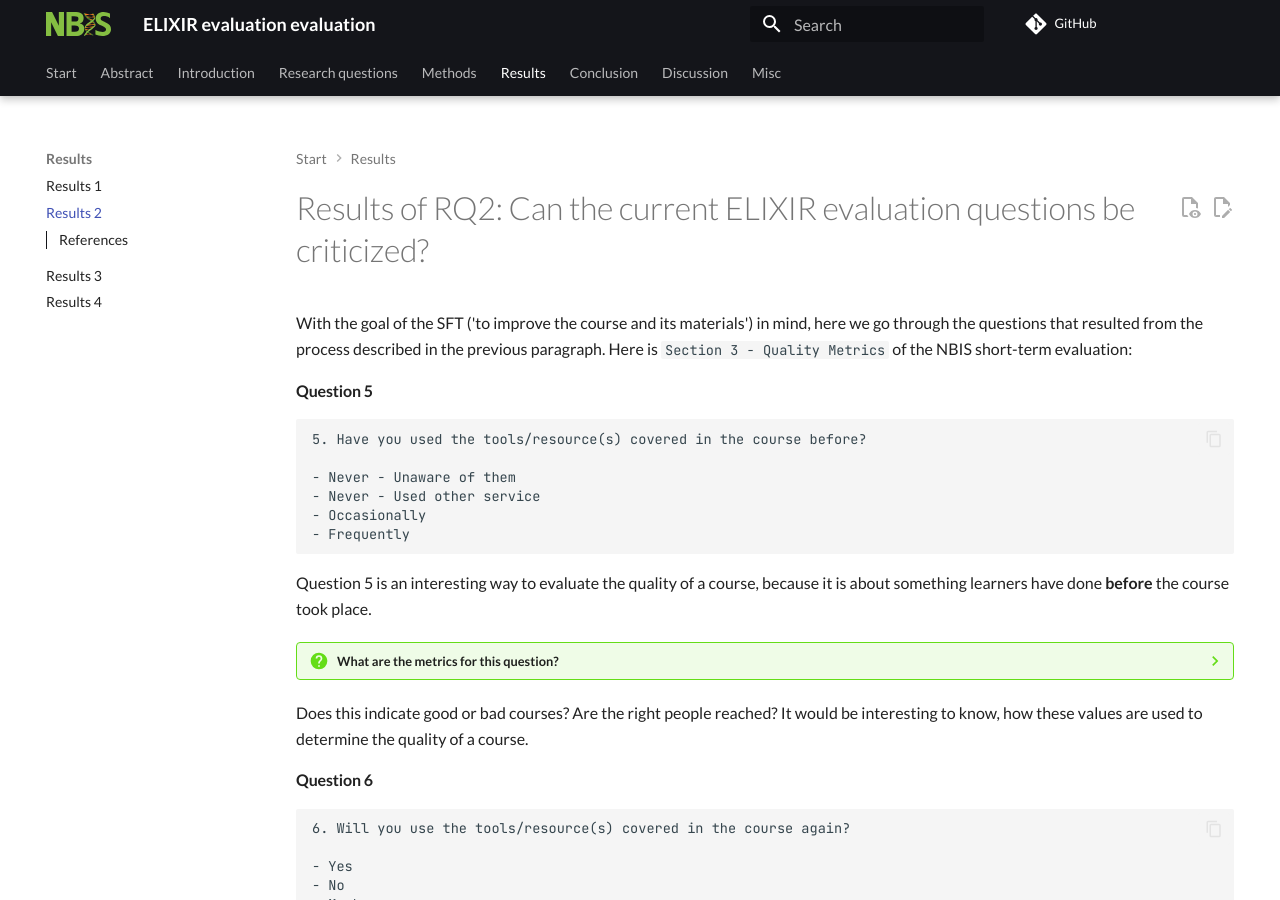
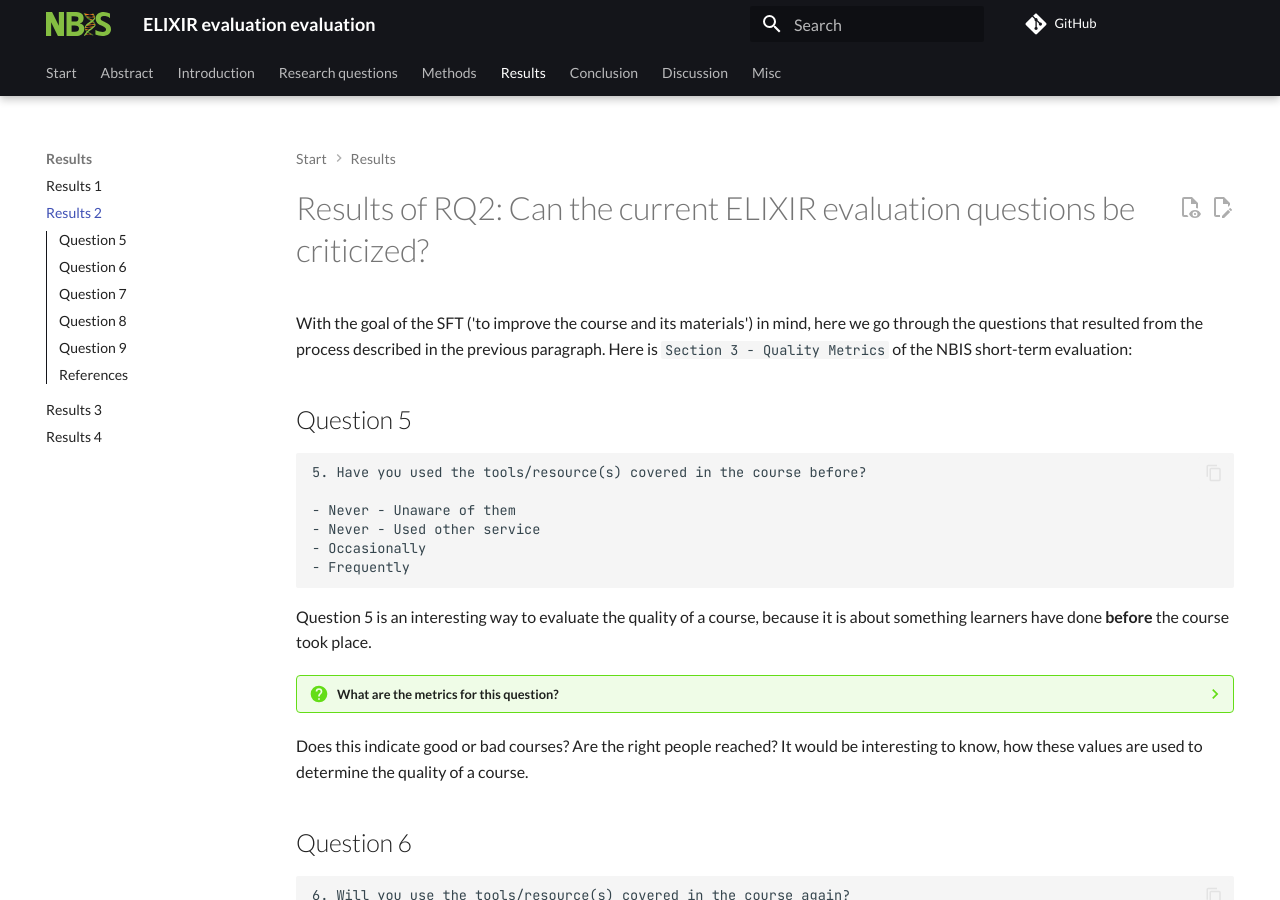
Before and after one commit to NBISweden/elixir_evaluation_evaluation, an MkDocs documentation site: the page built from docs/results_2.md, in a window 1280 px wide and 900 px high. Built offline with MkDocs 1.6.1 and Material for MkDocs 9.7.7, drawn with Linux system fonts in a browser that asks for light colours; comment, search, counter and statistics services are not loaded.

Commit message:
Fix markdown

````diff
--- a/docs/results_2.md
+++ b/docs/results_2.md
@@ -6,7 +6,7 @@ described in the previous paragraph.
 Here is `Section 3 - Quality Metrics` of the NBIS
 short-term evaluation:
 
-#### Question 5
+## Question 5
 
 ```text
 5. Have you used the tools/resource(s) covered in the course before?
@@ -38,7 +38,7 @@ Does this indicate good or bad courses? Are the right people reached?
 It would be interesting to know, how these values are used to determine
 the quality of a course.
 
-#### Question 6
+## Question 6
 
 ```text
 6. Will you use the tools/resource(s) covered in the course again?
@@ -67,7 +67,7 @@ Also here, does this indicate good or bad courses?
 It would be interesting to know, how these values are used to determine
 the quality of a course.
 
-#### Question 7
+## Question 7
 
 ```text
 7. Would you recommend the course?
@@ -93,7 +93,7 @@ may be true `[Ang et al., 2018]`.
     No      |1790 |8.2
     Yes     |519  |2.4
 
-#### Question 8
+## Question 8
 
 ```text
 8. What is your overall rating for the course
@@ -135,7 +135,7 @@ gives some examples how problematic this metric is.
     Satisfactory|993  |4.8
     Poor        |192  |0.9
 
-#### Question 9
+## Question 9
 
 ```text
 9. A. May we contact you by email in the future for more feedback?
````
Also changed, not shown: docs/methods.md (+4 -0 lines), docs/results_3.md (+4 -0 lines), docs/results_4.md (+4 -0 lines).
